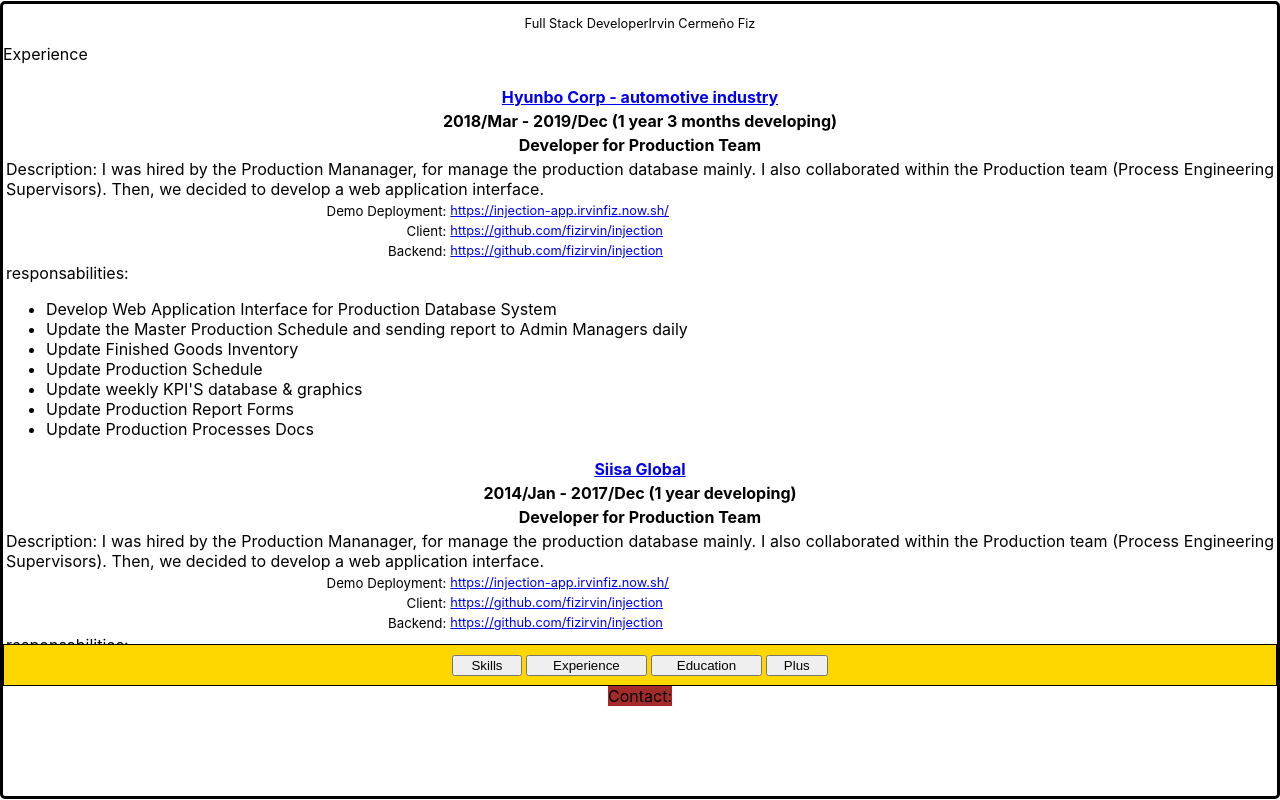
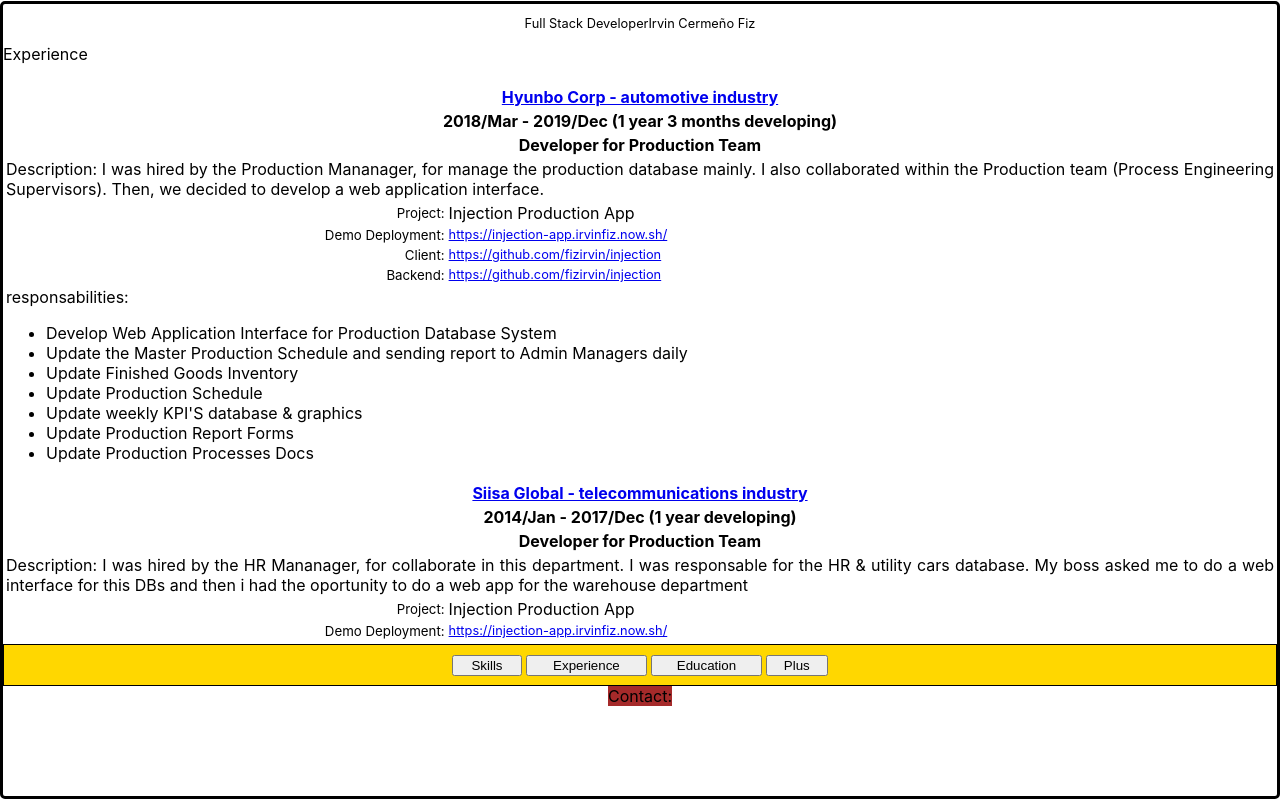
Before and after one commit to fizirvin/personal-portfolio-react, a React (Create React App) app: page /experience in a window 1280 px wide. Built offline with nearby package versions, Linux system fonts and the light colour scheme; no server answers.

Commit message:
experience project name row

```diff
--- a/src/components/Experience.jsx
+++ b/src/components/Experience.jsx
@@ -22,6 +22,10 @@ const Experience = () =>{
                             <td colSpan='2' className='description_experience'>Description: I was hired by the Production Mananager, for manage the production database mainly. I also collaborated within the Production team (Process Engineering Supervisors). Then, we decided to develop a web application interface.
 
                             </td>
+                        </tr>
+                        <tr>
+                            <td className='exp_row' colSpan='1'>Project: </td>
+                            <td>Injection Production App</td>
                         </tr>
                         <tr>
                             <td className='exp_row' colSpan='1'>
@@ -56,7 +60,7 @@ const Experience = () =>{
                             </td>
                         </tr>
                         <tr>
-                            <th colSpan='2'><a href="http://www.siisaglobal.com/">Siisa Global</a></th>
+                            <th colSpan='2'><a href="http://www.siisaglobal.com/">Siisa Global - telecommunications industry</a></th>
                         </tr>
                         <tr>
                             <td className='period' colSpan='2'>2014/Jan - 2017/Dec (1 year developing)</td>
@@ -65,9 +69,13 @@ const Experience = () =>{
                             <th colSpan='2'>Developer for Production Team</th>
                         </tr>
                         <tr>
-                            <td colSpan='2' className='description_experience'>Description: I was hired by the Production Mananager, for manage the production database mainly. I also collaborated within the Production team (Process Engineering Supervisors). Then, we decided to develop a web application interface.
+                            <td colSpan='2' className='description_experience'>Description: I was hired by the HR Mananager, for collaborate in this department. I was responsable for the HR & utility cars database. My boss asked me to do a web interface for this DBs and then i had the oportunity to do a web app for the warehouse department
 
                             </td>
+                        </tr>
+                        <tr>
+                            <td className='exp_row' colSpan='1'>Project: </td>
+                            <td>Injection Production App</td>
                         </tr>
                         <tr>
                             <td className='exp_row' colSpan='1'>
```
